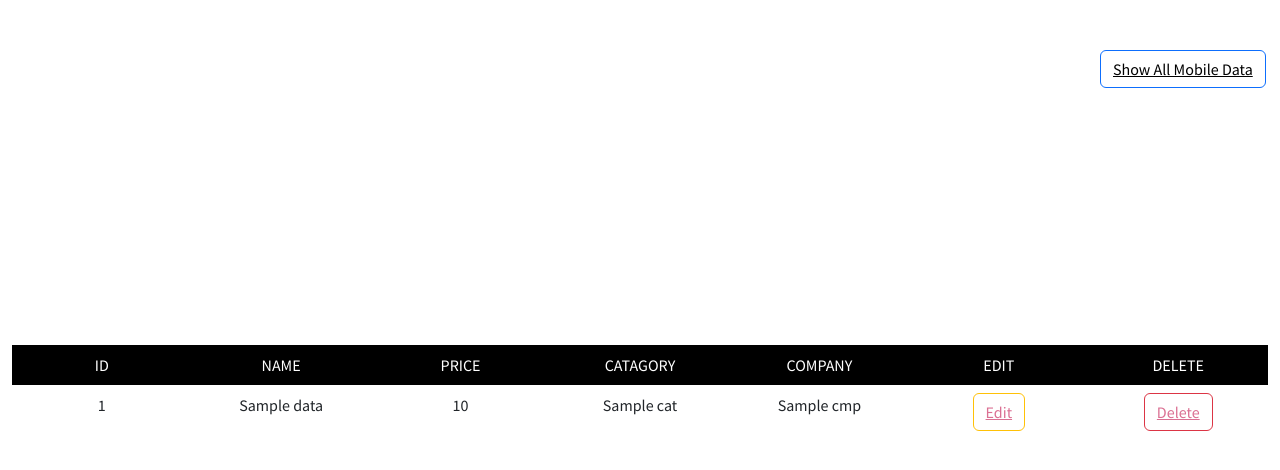
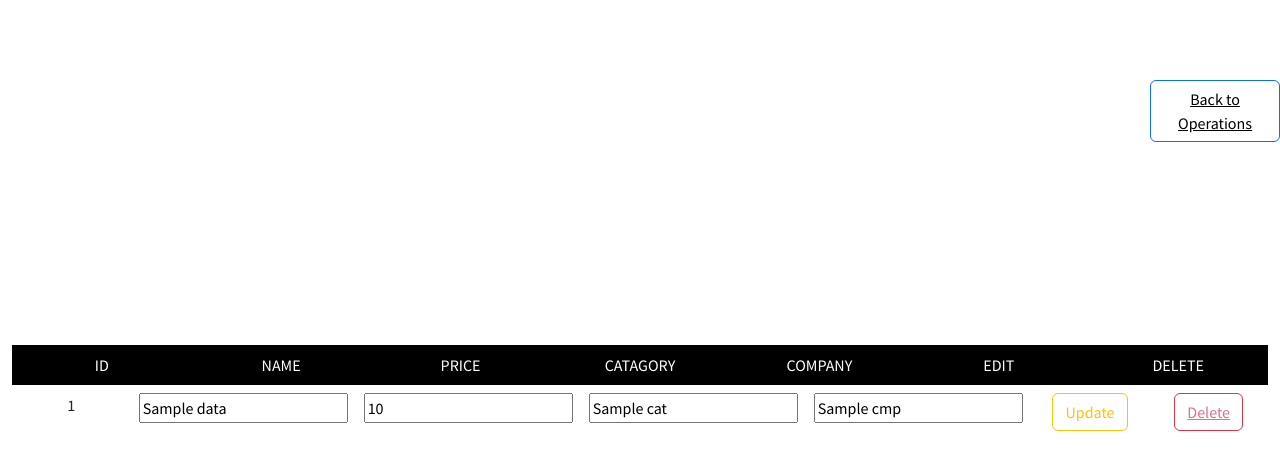
Before and after one commit to somesh-py/thunder-client-operations, a Django app: template thunder/templates/showdata.html in a window 1280 px wide. Shown: the top 470 px of the page. Run offline with Django 3.2, Linux system fonts and the light colour scheme; the template is opened without the code that fills it: most values are stand-ins (such as "Sample title", 1, 10 or a date in 2020).

Commit message:
perform update delete operations

```diff
--- a/thunder/templates/index.html
+++ b/thunder/templates/index.html
@@ -1,3 +1,4 @@
+{% load static %}
 <!DOCTYPE html>
 <html lang="en">
 
@@ -39,7 +40,7 @@
   }
 </style>
 
-<body>
+<body style=" background-repeat:no-repeat;background-image:url({% static 'img/' %});">
   <h1>Mobile Data</h1>
   <button class="btn btn-outline-primary"><a href="alldata" style="color: black;">Show All Mobile Data</a></button>
 
--- a/thunder/templates/showdata.html
+++ b/thunder/templates/showdata.html
@@ -101,8 +101,8 @@ h1,h2,h3,h4,h5,h6 {
 #btn
 {
     position:absolute;
-    margin-left:1100px;
-    margin-top:50px;
+    margin-left:1150px;
+    margin-top:80px;
 }
 </style>
 <script>
@@ -179,7 +179,7 @@ $.each( properties, function( i, val ) {
 });
 </script>
 <body>
-    <button id="btn" class="btn btn-outline-primary"><a href="/" style="color: black;">Show All Mobile Data</a></button>
+    <button id="btn" class="btn btn-outline-primary"><a href="/" style="color: black;">Back to Operations</a></button>
 <table>
     <div class="container">
 
@@ -193,23 +193,26 @@ $.each( properties, function( i, val ) {
                 <div class="header__item"><a id="total" class="filter__link filter__link--number" href="#">Edit</a></div>
                 <div class="header__item"><a id="total" class="filter__link filter__link--number" href="#">Delete</a></div>
             </div>
+			<form method="post" action="updatedetails">
+			{% csrf_token %}
 			{% if data %}
 			{% for i in data %}
 
             <div class="table-content">
 				<div class="table-row">
 
-                    <div class="table-data">{{i.id}}</div>
-                    <div class="table-data">{{i.name}}</div>
-                    <div class="table-data">{{i.price}}</div>
-                    <div class="table-data">{{i.cat}}</div>
-                    <div class="table-data">{{i.cmp}}</div>
-					<div class="table-data"><button  class="btn btn-outline-warning"><a href="showdataone" style="color:palevioletred;">Edit</a></button></div>
-					<div class="table-data"><button  class="btn btn-outline-danger"><a href="showdataone" style="color:palevioletred;">Delete</a></button></div>
+                    <div class="table-data">{{i.id}}<input type="hidden" name="id" value="{{i.id}}" /></div>
+                    <div class="table-data"><input name="name" value="{{i.name}}" /></div>
+                    <div class="table-data"><input name="price" value="{{i.price}}" /></div>
+                    <div class="table-data"><input name="cat" value="{{i.cat}}" /></div>
+                    <div class="table-data"><input name="cmp" value="{{i.cmp}}" /></div>
+					<div class="table-data"><button type="submit"  class="btn btn-outline-warning">Update</button></div>
+					<div class="table-data"><button  class="btn btn-outline-danger"><a href="deletedetail?id={{i.id}}" style="color:palevioletred;">Delete</a></button></div>
                 </div>
             </div>
 			{% endfor %}
 			{% endif %}
+			</form>
         </div>
     </div>
 </table>
--- a/thunder/thunder/urls.py
+++ b/thunder/thunder/urls.py
@@ -24,4 +24,6 @@ urlpatterns = [
     path('alldata',views.alldata),
     path('showdataone',views.showdataone),
     path('adddetails',views.adddetails),
+    path('updatedetails',views.updatedetails),
+    path('deletedetail',views.deletedetail),
 ]
```
Also changed, not shown: thunder/app/views.py (+24 -0 lines), thunder/app/static/img/th.jfif (added), thunder/app/static/img/thunder.jpg (added), thunder/app/static/img/thunder1.jfif (added), thunder/app/static/img/whitesky.jpg (added).
